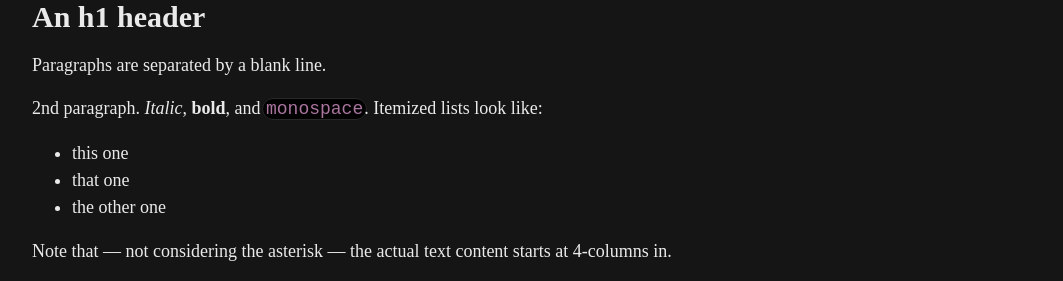
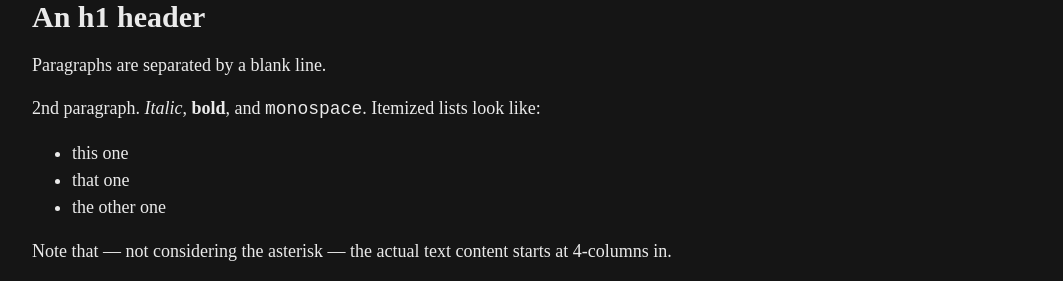
Before and after one commit to profphillips/wikibasics, a Jekyll site: the page built from test.md, in a window 1280 px wide. Shown: the top 281 px of the page, without its empty margins (108-1171 px from the left). Built offline with Jekyll 4.4.1, drawn with Linux system fonts in a browser that asks for light colours; our own code applies the rules of GitHub Pages for plain Markdown files.

Commit message:
Update style.scss

```diff
--- a/assets/css/style.scss
+++ b/assets/css/style.scss
@@ -1,4 +1,5 @@
 ---
+mathjax: true
 ---
 $apple-blossom: #ac4142;
 $alto: #d0d0d0;
@@ -129,7 +130,7 @@ pre {
   overflow: auto;
   overflow-y: hidden;
 }
-
+/*
 code.highlighter-rouge {
   background: rgba(0,0,0,0.9);
   border: 1px solid rgba(255, 255, 255, 0.15);
@@ -138,6 +139,7 @@ code.highlighter-rouge {
   color: #aa759f;
   border-radius: 12px;
 }
+*/
 
 table {
   width: 100%;
```
